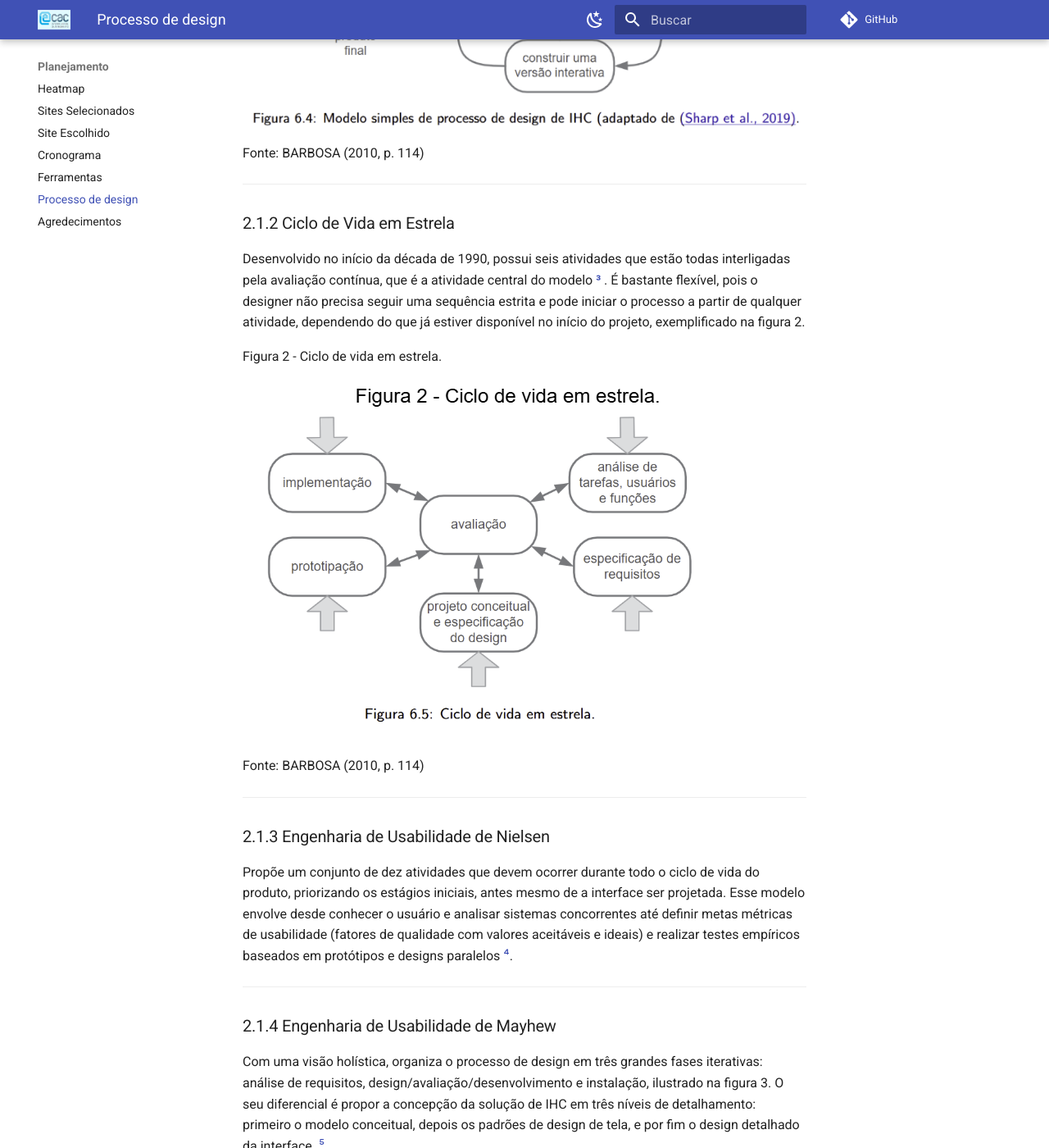
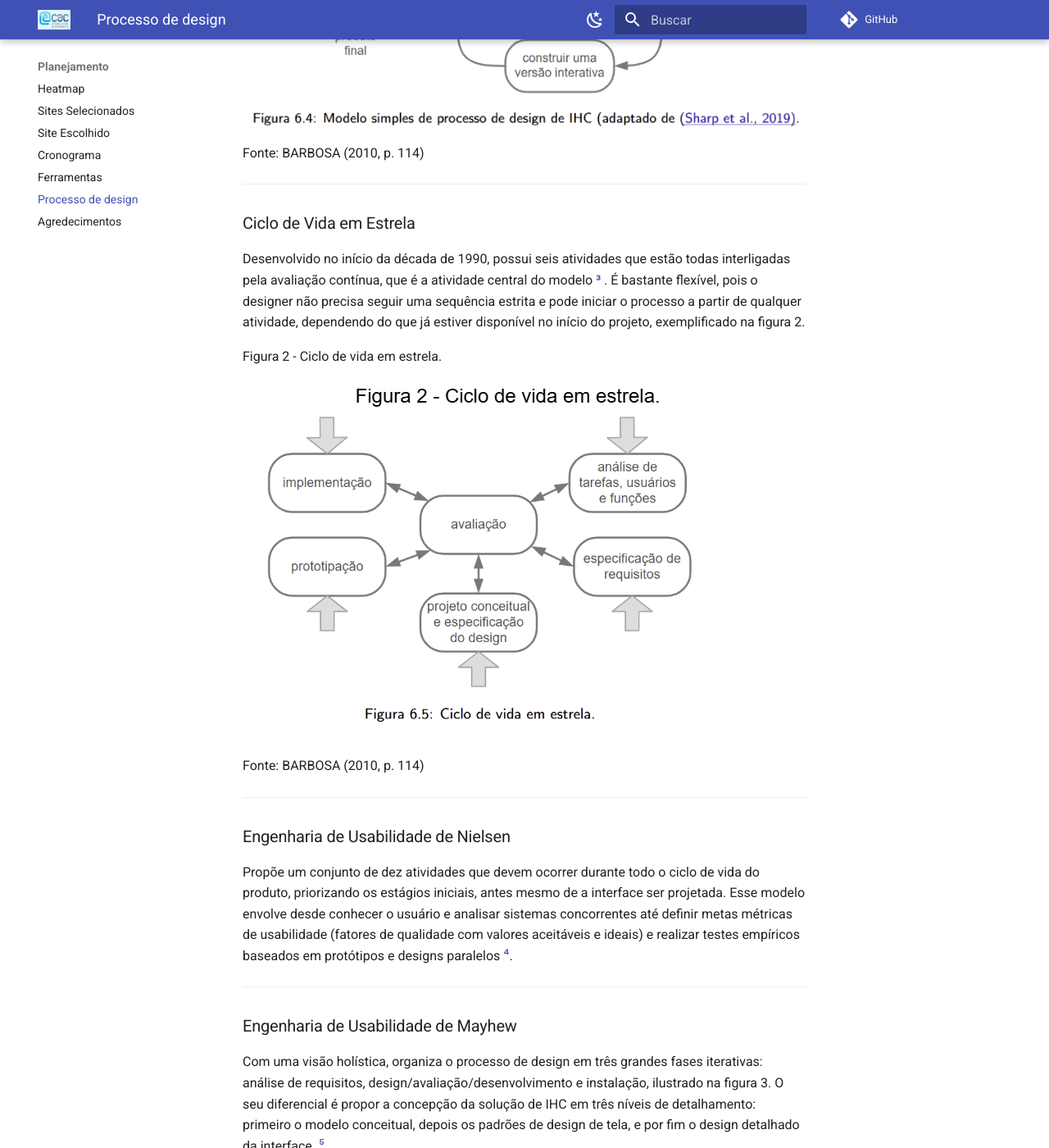
Before and after one commit to Interacao-Humano-Computador/2026.1-Grupo01, an MkDocs documentation site: the page built from docs/Planejamento/Processo_de_design.md, in a window 1280 px wide and 1400 px high, scrolled down 1239 px. Shown: the whole window at 82% size. Built offline with MkDocs 1.6.1 and Material for MkDocs 9.7.7, drawn with Linux system fonts in a browser that asks for light colours; comment, search, counter and statistics services are not loaded; some of the changed text lies outside the part shown.

Commit message:
fix titles

```diff
--- a/docs/Planejamento/Processo_de_design.md
+++ b/docs/Planejamento/Processo_de_design.md
@@ -1,4 +1,4 @@
-# 1 INTRODUÇÃO
+# INTRODUÇÃO
 
 O design é um processo fundamentalmente composto por três atividades: a análise da situação existente (ou identificação do problema), a criação (síntese) de uma intervenção e, por fim, a avaliação dessa intervenção, seja ela apenas projetada ou já implementada no contexto atual. Cada processo de design especifica detalhadamente as atividades básicas, estabelecendo o método de execução de cada atividade, a ordem sequencial em que devem ocorrer, quais atividades podem ser iteradas e os motivos dessa repetição e os artefatos utilizados (consumidos) e gerados (produzidos) em cada etapa. [¹](#anexos)
 
@@ -6,15 +6,15 @@ Em vista disso, os processos de design em Interação Humano-Computador (IHC) co
 
 ---
 
-# 2 DESENVOLVIMENTO
+# DESENVOLVIMENTO
 
-## 2.1 PRINCIPAIS MODELOS
+## PRINCIPAIS MODELOS
 
 A literatura da área apresenta uma variedade de modelos de processo de design. Esses modelos detalham as atividades básicas de forma distinta, enfatizando diferentes sequências, perspectivas e artefatos. Entre eles, destacam-se os principais processos de design propostos:
 
 ---
 
-### 2.1.1 Ciclo de Vida Simples
+### Ciclo de Vida Simples
 
 É um ciclo básico focado no usuário e composto por quatro atividades interativas <strong>[²](#anexos) </strong>: identificar necessidades e definir requisitos, realizar o (re)design conceitual, construir uma versão interativa que simula o funcionamento da interface, e avaliar a solução proposta, ilustrado na figura 1.
 Figura 1 - Ciclo de vida simples.
@@ -23,7 +23,7 @@ Fonte: BARBOSA (2010, p. 114)
 
 ---
 
-### 2.1.2 Ciclo de Vida em Estrela
+### Ciclo de Vida em Estrela
 
 Desenvolvido no início da década de 1990, possui seis atividades que estão todas interligadas pela avaliação contínua, que é a atividade central do modelo <strong>[³](#anexos) </strong>. É bastante flexível, pois o designer não precisa seguir uma sequência estrita e pode iniciar o processo a partir de qualquer atividade, dependendo do que já estiver disponível no início do projeto, exemplificado na figura 2.
 
@@ -35,13 +35,13 @@ Fonte: BARBOSA (2010, p. 114)
 
 ---
 
-### 2.1.3 Engenharia de Usabilidade de Nielsen
+### Engenharia de Usabilidade de Nielsen
 
 Propõe um conjunto de dez atividades que devem ocorrer durante todo o ciclo de vida do produto, priorizando os estágios iniciais, antes mesmo de a interface ser projetada. Esse modelo envolve desde conhecer o usuário e analisar sistemas concorrentes até definir metas métricas de usabilidade (fatores de qualidade com valores aceitáveis e ideais) e realizar testes empíricos baseados em protótipos e designs paralelos [⁴](#anexos).
 
 ---
 
-### 2.1.4 Engenharia de Usabilidade de Mayhew
+### Engenharia de Usabilidade de Mayhew
 
 Com uma visão holística, organiza o processo de design em três grandes fases iterativas: análise de requisitos, design/avaliação/desenvolvimento e instalação, ilustrado na figura 3. O seu diferencial é propor a concepção da solução de IHC em três níveis de detalhamento: primeiro o modelo conceitual, depois os padrões de design de tela, e por fim o design detalhado da interface. [⁵](#anexos)
 
@@ -51,13 +51,13 @@ Fonte: BARBOSA (2010, p. 120)
 
 ---
 
-### 2.1.5 Design Contextual
+### Design Contextual
 
 Orientado a compreender as necessidades dos usuários de forma profunda por meio de uma investigação no próprio ambiente real de trabalho. Utiliza diagramas de afinidade e vários modelos de trabalho (de fluxo, sequência, artefato, cultura e físico) para organizar, registrar e compartilhar o conhecimento adquirido com a equipe. [⁶](#anexos)
 
 ---
 
-### 2.1.6 Design Baseado em Cenários
+### Design Baseado em Cenários
 
 Utiliza cenários (histórias narrativas sobre pessoas executando atividades) como a representação fundamental ao longo de todo o processo de concepção, ilustrado na imagem 4. A equipe inicia com cenários que relatam os problemas atuais e os transforma iterativamente em cenários de atividade, cenários de informação e, por último, cenários de interação detalhados. [⁷](#anexos)
 
@@ -71,7 +71,7 @@ Fonte: BARBOSA (2010, p. 122)
 
 ---
 
-### 2.1.7 Design Dirigido por Objetivos
+### Design Dirigido por Objetivos
 
 Diferencia-se por tentar explorar o máximo das possibilidades tecnológicas para apoiar os objetivos finais dos usuários de forma inovadora e eficiente. O foco é não limitar o novo sistema apenas a replicar a mesma sequência de tarefas ou a maneira como o trabalho era feito no passado. O processo, ilustrado na figura 5, possui seis fases: pesquisar, modelar, definir requisitos, projetar, refinar e manter. [⁸](#anexos)
 
@@ -84,7 +84,7 @@ Fonte: BARBOSA (2010, p. 124)
 
 ---
 
-### 2.1.8 Design Centrado na Comunicação
+### Design Centrado na Comunicação
 
 Baseado na teoria da Engenharia Semiótica, ilustrada na imagem 6, compreende a interação como um processo de comunicação entre o designer e o usuário através da interface. O principal objetivo é produzir um sistema com alta comunicabilidade, onde a "metacomunicação" do designer seja clara, norteando os esforços de design por um conjunto de perguntas que buscam antecipar e responder às possíveis dúvidas típicas dos usuários durante o uso (como "O que é isto?" ou "Como faço isto?").  [⁹](#anexos)
 
@@ -97,7 +97,7 @@ Fonte: BARBOSA (2010, p. 126)
 
 ---
 
-## 2.2 ESCOLHA DO PROCESSO
+## ESCOLHA DO PROCESSO
 
 A escolha do ciclo de vida para a engenharia de usabilidade de Mayhew foi motivada principalmente pela falta de experiência prévia do grupo aliada à alta especificidade e estruturação deste modelo.
 
```
Also changed, not shown: other parts of docs/Planejamento/Processo_de_design.md (+1 -0 lines).
